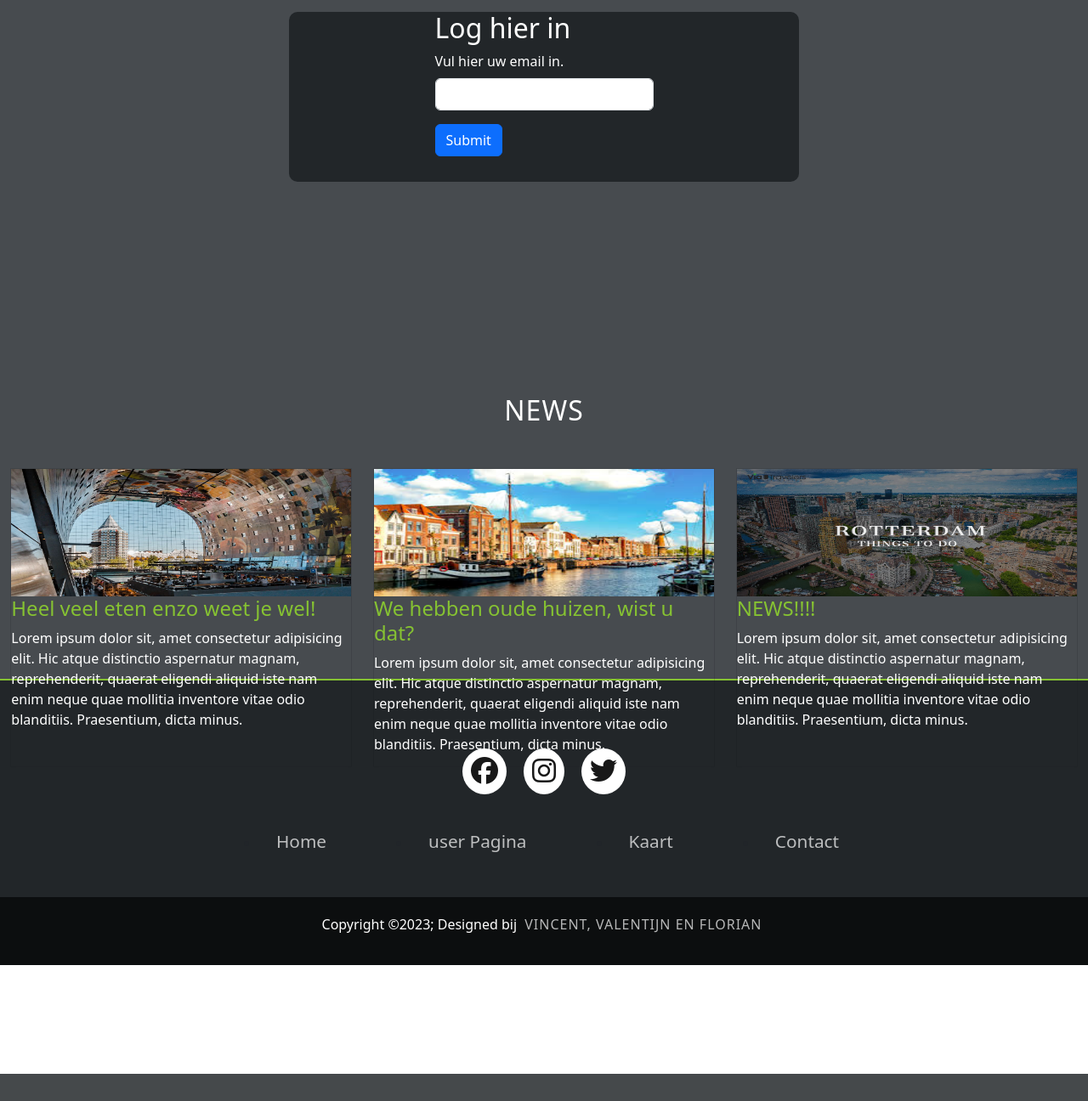
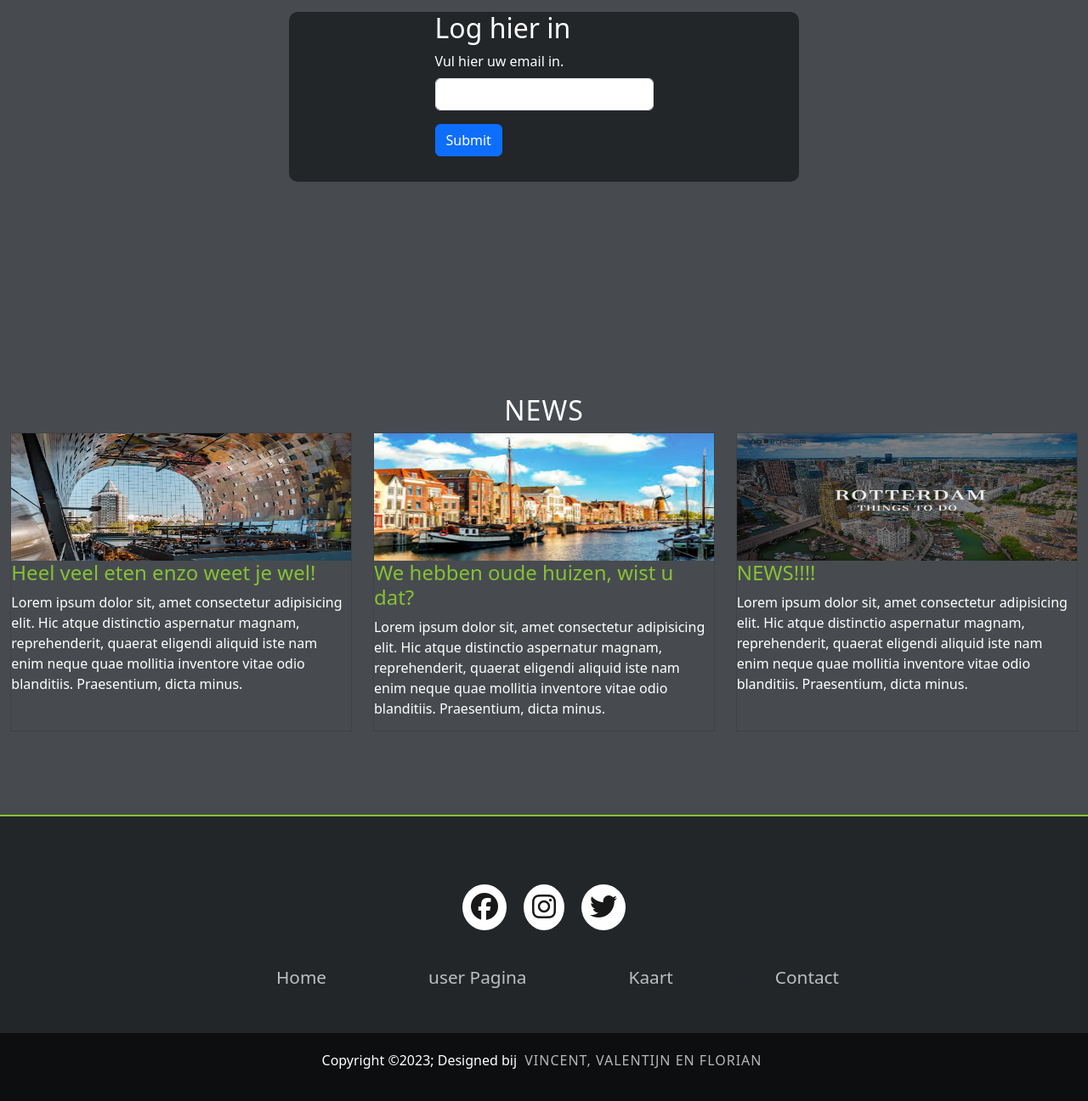
Before and after one commit to FlorianKoning/Project10, a PHP site: page / in a window 1280 px wide. Shown: the part 511-1807 px from the top of the page at 85% size. Before the commit the page ends 1775 px from the top, so only its background shows below. Run offline with PHP 8.4, Linux system fonts and the light colour scheme.

Commit message:
update 12/13/2023 3 correctie

```diff
--- a/includes/css/main.css
+++ b/includes/css/main.css
@@ -63,7 +63,6 @@ li {
 .formContainer {
     display: flex;
     margin-top: 15px;
-    margin-bottom: 150px;
     border-radius: 10px;
     width: 600px;
     height: 200px;
@@ -95,8 +94,11 @@ li {
 /** background */
 
 .userpaginaMain {
+    display: flex;
     background-color: #474B4F;
-    height: 100vh;
+    height: 120vh;
+    justify-content: space-around;
+    flex-direction: column;
 }
 
 /** textbox/links */
@@ -128,7 +130,7 @@ li {
 /** news */
 
 .newsContainer {
-    margin-top: 100px;
+    margin-top: 250px;
     height: 100%;
     width: 100%;
     color: white;
@@ -145,7 +147,6 @@ li {
     text-transform: uppercase;
     letter-spacing: 1px;
     font-weight: 400;
-    margin: 0px 5px;
 }
 
 .newsbox {
--- a/index.php
+++ b/index.php
@@ -71,7 +71,7 @@ $_SESSION['email'] = "";
 
 
         <div class="newsContainer">
-            <h2 style="text-align: center; margin-bottom: 50px;">News</h2>
+            <h2 style="text-align: center;">News</h2>
             <div class="newsboxContainer">
                 <div class="newsbox">
                     <img width="400px" height="150px" src="./includes/images/newFoto1.jpg" alt="foto van een hal">
```
